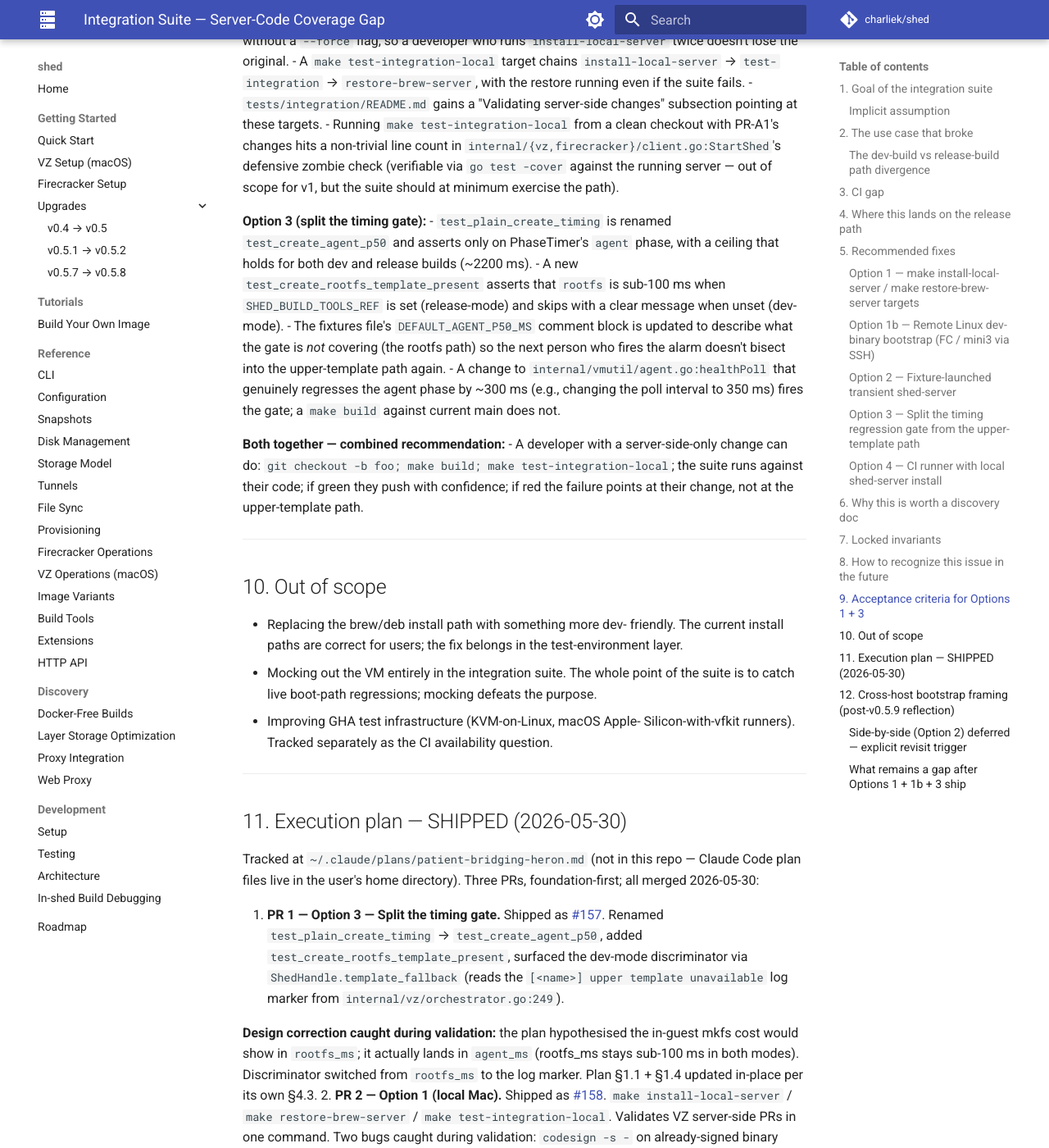
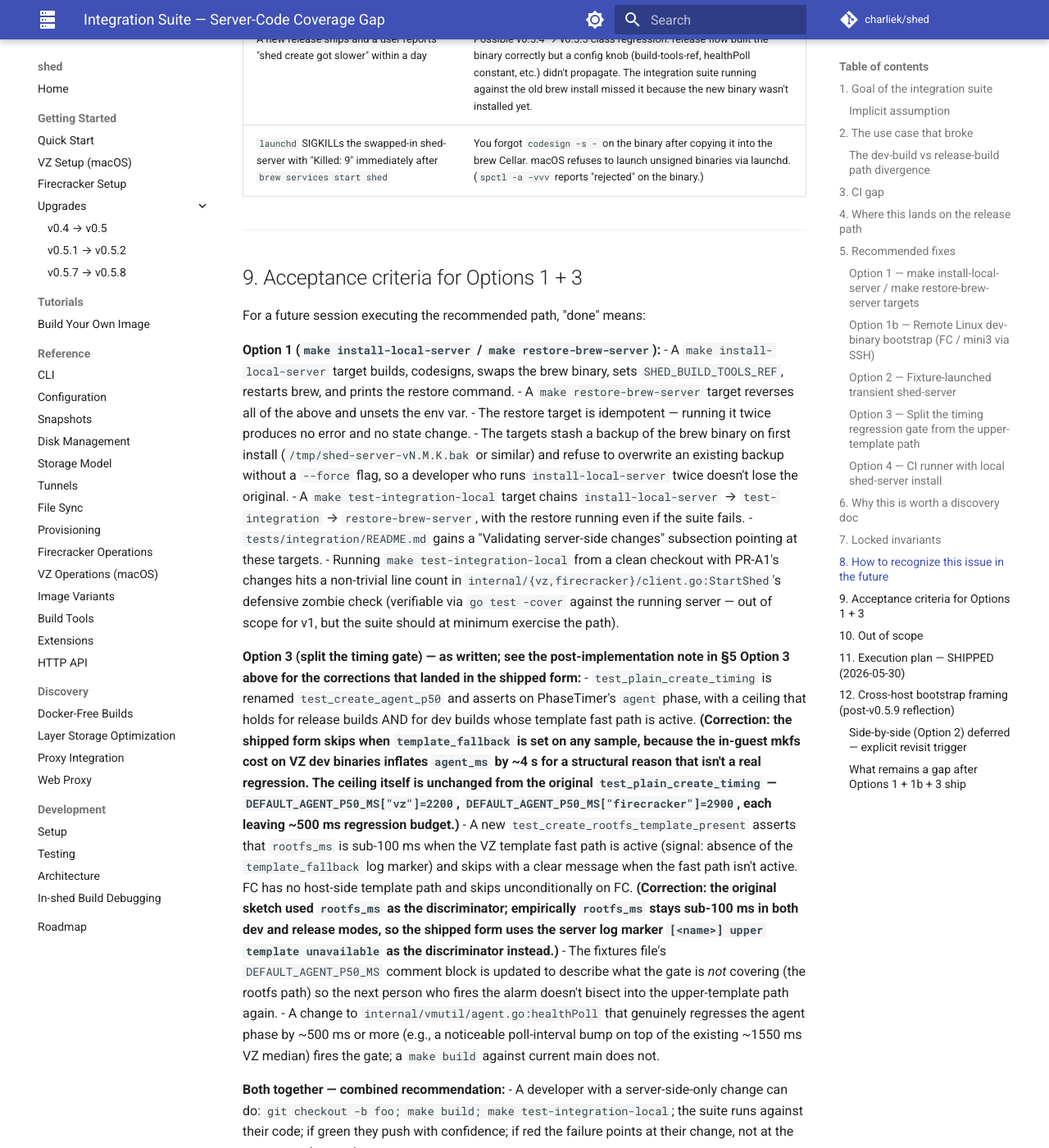
Before and after one commit to charliek/shed, an MkDocs documentation site: the page built from docs/discovery/integration-suite-server-coverage.md, in a window 1280 px wide and 1400 px high, scrolled down 9417 px. Shown: the whole window at 82% size. Built offline with MkDocs 1.6.1 and Material for MkDocs 9.7.7, drawn with Linux system fonts in a browser that asks for light colours; comment, search, counter and statistics services are not loaded; some of the changed text lies outside the part shown.

Commit message:
docs: address codex factual contradictions on PR #160
Codex (CodeRabbit was rate-limited again on the prior fixup) cross-
referenced the new prose against the actual Makefile + fixtures
code and caught 7 contradictions. All 7 fixed.

In my new content (3 fixes):
- CLAUDE.md + testing.md 'fires on regressions ≥ 300 ms or so' →
  fires around 500 ms or more. Source of truth is
  tests/integration/fixtures/server.py:DEFAULT_AGENT_P50_MS:
  VZ ceiling 2200 ms over ~1550 ms median = ~500 ms regression
  budget; FC ceiling 2900 ms over ~2400 ms median = same. The
  '300 ms' number was rounded down from a different earlier
  calibration session.
- testing.md FC sudo-NOPASSWD list said 'systemctl and cp'; the
  actual install/restore recipes use systemctl, cp, install,
  mkdir, tee, rm. Rewrote to enumerate the verbs the recipes
  drive and to mention 'sudo -n true' as the smoke-test for
  the configuration.

In the discovery doc §5 + §9 sketches that diverged from what
shipped (4 fixes — preserved the historical record by adding
'post-implementation note' boxes pointing at the corrections):
- §5 Option 1b cross-compile sketch said GOARCH=arm64; the
  shipped form detects via 'ssh <host> uname -m' so x86_64 hosts
  (today's default mini3) work too.
- §5 Option 1b drop-in sketch said 'systemd EnvironmentFile
  drop-in'; the shipped Makefile uses an inline 'Environment='
  directive. Same effect, fewer indirections; noted both.
- §5 'Assumed infrastructure' bullet said
  /usr/bin/shed-server; the deb's actual install path is
  /usr/local/bin/shed-server (verified live on mini3 during PR
  3 validation; the corrected path was the FC_REMOTE_BIN_PATH
  default in the shipped form).
- §5 Option 3 sketch + §9 Option 3 acceptance criteria assumed
  rootfs_ms would be the discriminator; empirically the in-guest
  mkfs.ext4 cost lands inside agent_ms (rootfs_ms stays
  sub-100 ms in both modes because it only covers host-side
  allocation). Shipped form uses the server log marker
  '[<name>] upper template unavailable' as the discriminator.
  Sketch + acceptance criteria carry post-implementation notes.

The healthPoll '~300 ms' regression-budget claim was bumped to
'~500 ms or more' in the §9 acceptance criterion to match the
calibrated DEFAULT_AGENT_P50_MS.

mkdocs --strict clean (the 2 pre-existing CHANGELOG /
docker-free-builds warnings unrelated to this PR remain).

Co-Authored-By: Claude Opus 4.7 <noreply@anthropic.com>

````diff
--- a/docs/discovery/integration-suite-server-coverage.md
+++ b/docs/discovery/integration-suite-server-coverage.md
@@ -250,14 +250,25 @@ against the deb-installed v_{N-1} `shed-server` on `mini3` (or
 parity with Option 1, the validation gap closes for VZ but stays
 open for FC.
 
+> **Note (post-implementation):** the sketch below was the original
+> framing. The shipped form (see §11) corrected some assumptions —
+> the deb installs at `/usr/local/bin/shed-server` (not `/usr/bin/`),
+> the GOARCH is detected at recipe time via `ssh <host> uname -m`
+> rather than hardcoded to `arm64`, and the systemd drop-in uses an
+> inline `Environment=` directive (not `EnvironmentFile=`). The
+> sketch is preserved as the original record.
+
 Shape mirrors Option 1 with three platform deltas:
 
-- **Cross-compile** (`GOOS=linux GOARCH=arm64 go build -o
-  bin/shed-server-linux-arm64 ./cmd/shed-server`) since the dev
-  workstation is a Mac.
-- **systemd `EnvironmentFile` drop-in** at
+- **Cross-compile** for the remote GOARCH. The original sketch
+  hardcoded `arm64`; the shipped `build-fc-remote-server` target
+  detects the remote arch at recipe time so x86_64 hosts (today's
+  default `mini3`) also work.
+- **systemd `Environment=` drop-in** at
   `/etc/systemd/system/shed-server.service.d/dev-override.conf`
-  replaces the launchd `setenv` step.
+  replaces the launchd `setenv` step. (The original sketch said
+  `EnvironmentFile=`; the shipped form uses an inline `Environment=`
+  directive — same effect, fewer indirections.)
 - **No codesign** (Linux launches unsigned binaries fine).
 
 ```makefile
@@ -293,7 +304,9 @@ exercise its own branch.
 path the integration suite uses):
 - Passwordless SSH from dev workstation to `$SHED_FC_HOST`.
 - `sudo NOPASSWD` for the SSH user (needed for systemd + install).
-- Deb-installed shed-server at a stable path (`/usr/bin/shed-server`).
+- Deb-installed shed-server at `/usr/local/bin/shed-server`
+  (the deb's actual install path, verified live on `mini3`;
+  the shipped Makefile exposes `FC_REMOTE_BIN_PATH` for overrides).
 - systemd unit named `shed-server.service`.
 
 ### Option 2 — Fixture-launched transient shed-server
@@ -345,19 +358,34 @@ availability gap gets a separate answer).
 
 A regression in either fires the same alarm. Splitting them:
 
+> **Note (post-implementation):** the sketch below assumed `rootfs_ms`
+> would be the discriminator. Validation during PR #157 showed the
+> in-guest `mkfs.ext4` cost actually lands inside `agent_ms` (not
+> `rootfs_ms`, which stays sub-100 ms in both modes because it only
+> covers host-side allocation). The shipped form uses the server log
+> marker `[<name>] upper template unavailable (...); formatting in
+> guest` from `internal/vz/orchestrator.go:249` as the dev-mode
+> discriminator, exposed via `ShedHandle.template_fallback`. Both
+> tests SKIP cleanly in dev mode rather than asserting against a
+> ceiling that holds in both modes. The intent (split the gates so
+> dev binaries are safe to test against) is preserved; the
+> implementation mechanism diverged.
+
 ```python
 def test_create_agent_p50(shed_server):
-    """Boot-path p50 regression gate. Calibrated for both dev and
-    release builds because both follow the same vsock + healthPoll
-    path post-mkfs. Reads `agent_ms` from PhaseTimer."""
+    """Boot-path p50 regression gate. Skips when the VZ
+    template-fallback signal is present on any sample (in-guest
+    mkfs.ext4 inflates agent_ms by ~4 s on VZ dev builds for a
+    structural reason that isn't a real regression). Reads
+    `agent_ms` from PhaseTimer."""
     ...
 
 def test_create_rootfs_template_present(shed_server):
-    """When SHED_BUILD_TOOLS_REF is set (release build or local-dev
-    override), `rootfs_ms` is sub-100ms. When unset (default
-    dev-build), the in-guest mkfs path adds ~4s. The test asserts
-    that the test environment matches an explicit expectation
-    rather than collapsing both into one ceiling."""
+    """VZ-only assertion that the host-side upper-template fast
+    path is active. Skips on FC (no host-side template path) and
+    on VZ dev mode (template_fallback set). On VZ release mode,
+    asserts `rootfs_ms` ≤ 100 ms as a sanity check that the
+    host-side clone actually happened fast."""
     ...
 ```
 
@@ -452,11 +480,11 @@ For a future session executing the recommended path, "done" means:
 - `tests/integration/README.md` gains a "Validating server-side changes" subsection pointing at these targets.
 - Running `make test-integration-local` from a clean checkout with PR-A1's changes hits a non-trivial line count in `internal/{vz,firecracker}/client.go:StartShed`'s defensive zombie check (verifiable via `go test -cover` against the running server — out of scope for v1, but the suite should at minimum exercise the path).
 
-**Option 3 (split the timing gate):**
-- `test_plain_create_timing` is renamed `test_create_agent_p50` and asserts only on PhaseTimer's `agent` phase, with a ceiling that holds for both dev and release builds (~2200 ms).
-- A new `test_create_rootfs_template_present` asserts that `rootfs` is sub-100 ms when `SHED_BUILD_TOOLS_REF` is set (release-mode) and skips with a clear message when unset (dev-mode).
+**Option 3 (split the timing gate) — as written; see the post-implementation note in §5 Option 3 above for the corrections that landed in the shipped form:**
+- `test_plain_create_timing` is renamed `test_create_agent_p50` and asserts on PhaseTimer's `agent` phase, with a ceiling that holds for release builds AND for dev builds whose template fast path is active. **(Correction: the shipped form skips when `template_fallback` is set on any sample, because the in-guest mkfs cost on VZ dev binaries inflates `agent_ms` by ~4 s for a structural reason that isn't a real regression. The ceiling itself is unchanged from the original `test_plain_create_timing` — `DEFAULT_AGENT_P50_MS["vz"]=2200`, `DEFAULT_AGENT_P50_MS["firecracker"]=2900`, each leaving ~500 ms regression budget.)**
+- A new `test_create_rootfs_template_present` asserts that `rootfs_ms` is sub-100 ms when the VZ template fast path is active (signal: absence of the `template_fallback` log marker) and skips with a clear message when the fast path isn't active. FC has no host-side template path and skips unconditionally on FC. **(Correction: the original sketch used `rootfs_ms` as the discriminator; empirically `rootfs_ms` stays sub-100 ms in both dev and release modes, so the shipped form uses the server log marker `[<name>] upper template unavailable` as the discriminator instead.)**
 - The fixtures file's `DEFAULT_AGENT_P50_MS` comment block is updated to describe what the gate is *not* covering (the rootfs path) so the next person who fires the alarm doesn't bisect into the upper-template path again.
-- A change to `internal/vmutil/agent.go:healthPoll` that genuinely regresses the agent phase by ~300 ms (e.g., changing the poll interval to 350 ms) fires the gate; a `make build` against current main does not.
+- A change to `internal/vmutil/agent.go:healthPoll` that genuinely regresses the agent phase by ~500 ms or more (e.g., a noticeable poll-interval bump on top of the existing ~1550 ms VZ median) fires the gate; a `make build` against current main does not.
 
 **Both together — combined recommendation:**
 - A developer with a server-side-only change can do: `git checkout -b foo; make build; make test-integration-local`; the suite runs against their code; if green they push with confidence; if red the failure points at their change, not at the upper-template path.
````
Also changed, not shown: CLAUDE.md (+1 -1 lines), docs/development/testing.md (+2 -2 lines).
